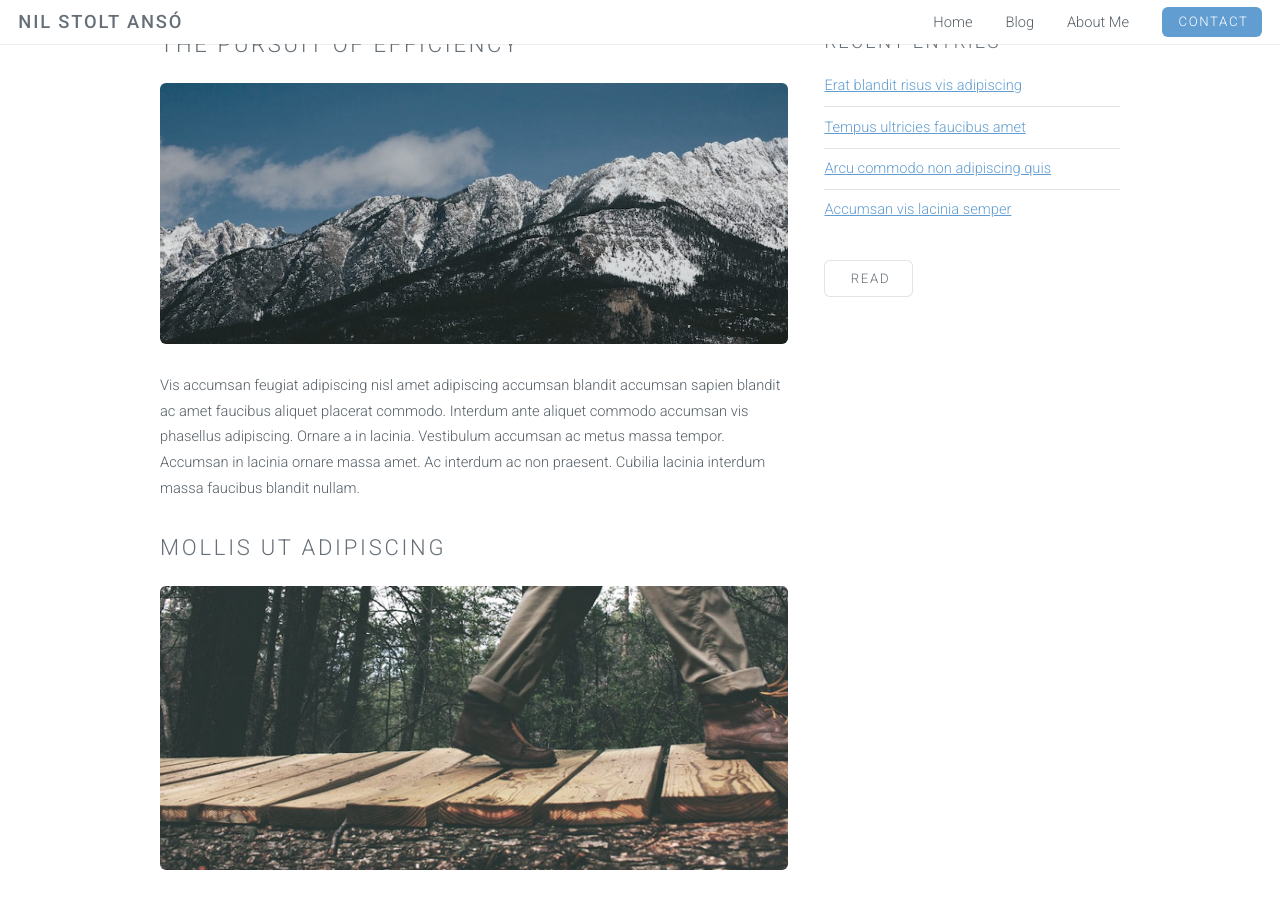
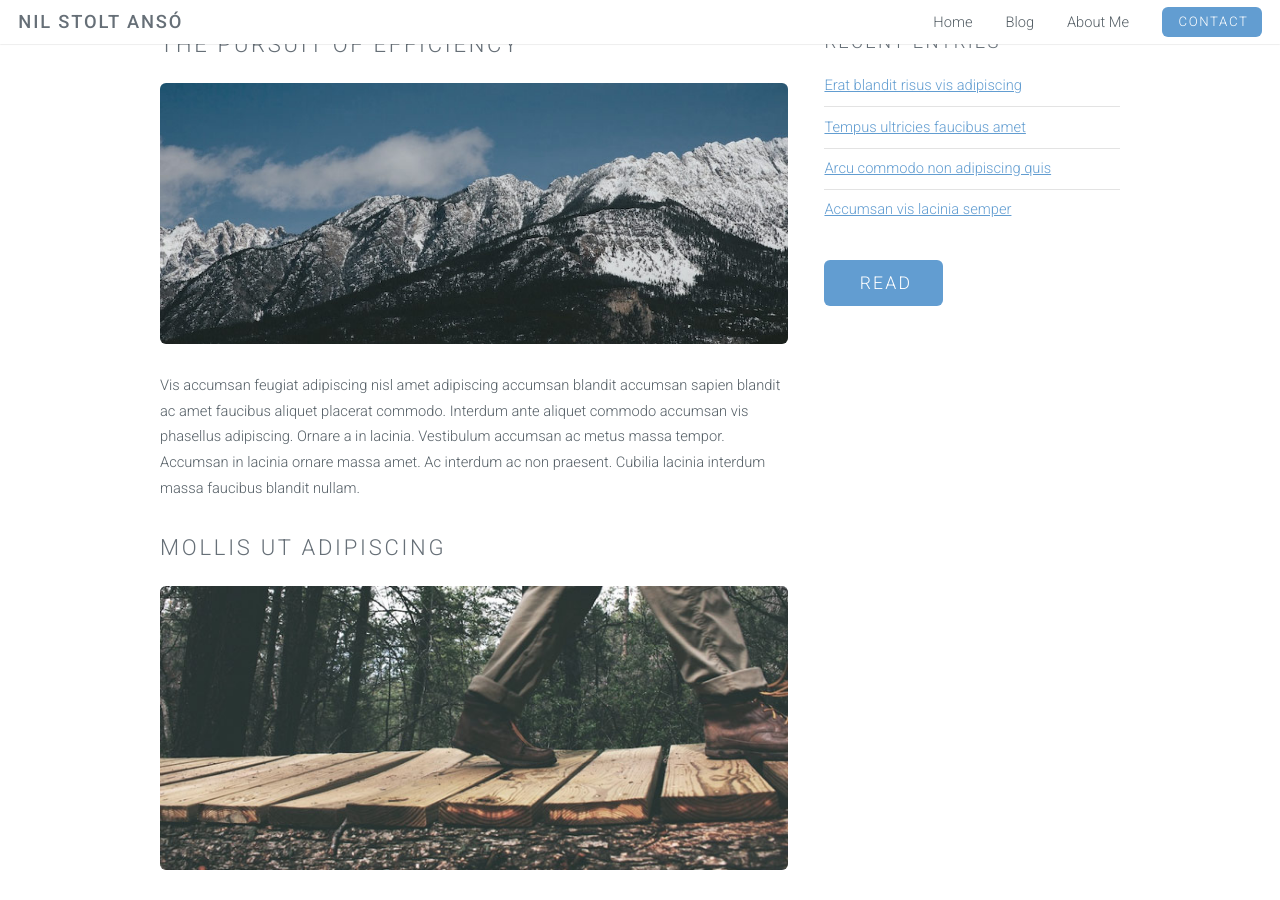
Before and after one commit to NILOIDE/NILOIDE.github.io, a Jekyll site: the page built from index.html, in a window 1280 px wide and 900 px high, scrolled down 690 px. Built offline with Jekyll 4.4.1, drawn with Linux system fonts in a browser that asks for light colours.

Commit message:
tried new buttons

```diff
--- a/index.html
+++ b/index.html
@@ -29,8 +29,8 @@ layout: landing-page
 							</section>
 							<section>
 								<ul class="actions">
-									<li><a href="#" class="button alt">Read</a></li>
-								</ul>
+				                    <li><a href="#" class="button big special">Read</a></li>
+				                </ul>
 							</section>
 						</div>
 
```
